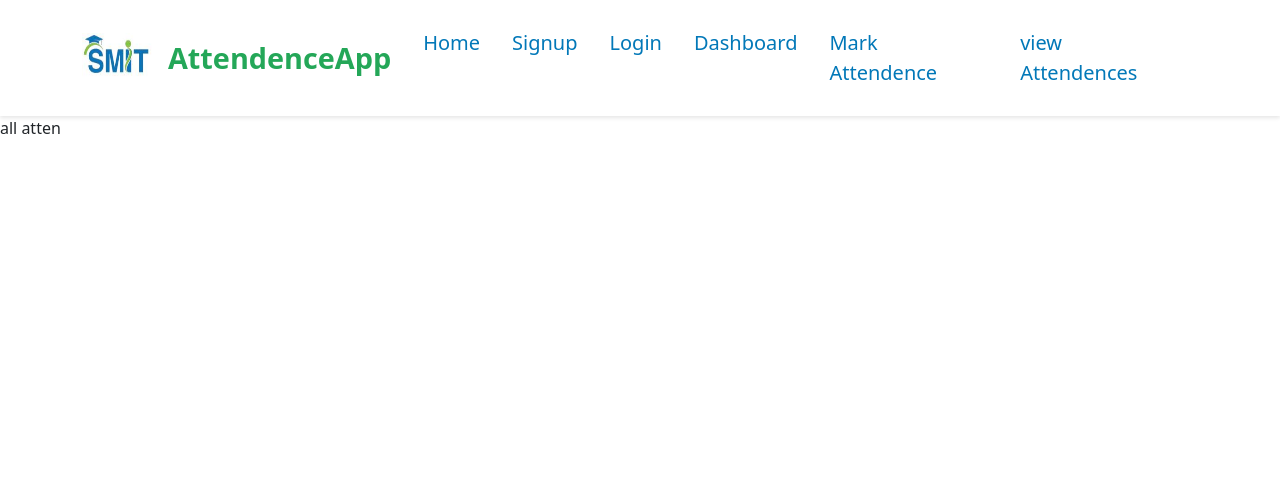
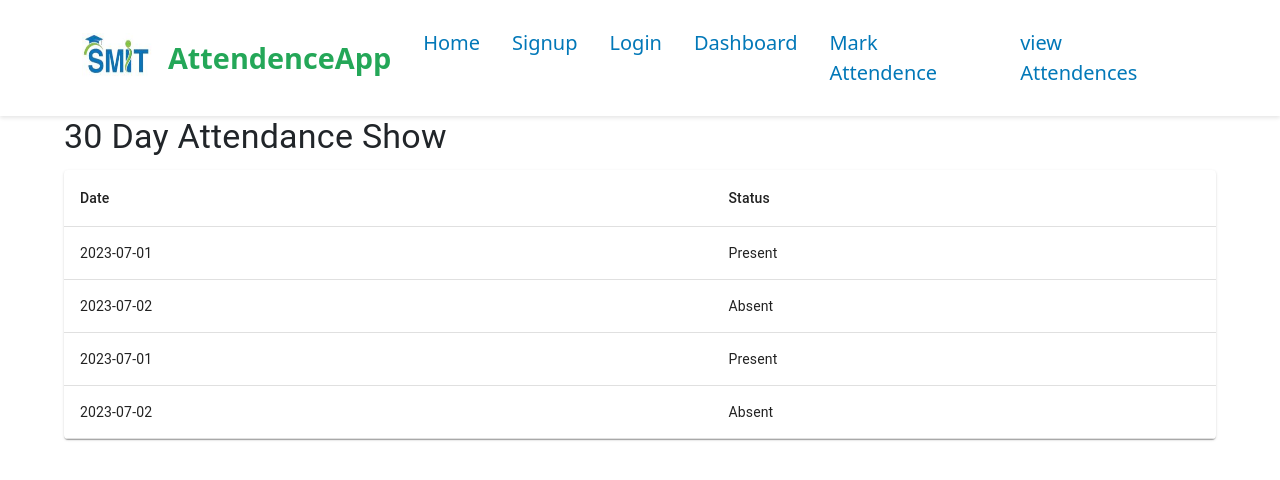
Before and after one commit to javariyafatima1/Attendence-final, a React (Create React App) app in the folder frontend/: page /allatten in a window 1280 px wide. Shown: the top 480 px of the page. Built offline with nearby package versions, Linux system fonts and the light colour scheme.

Commit message:
allattendence

```diff
--- a/frontend/src/components/AllAtten.js
+++ b/frontend/src/components/AllAtten.js
@@ -3,9 +3,40 @@ import { Container, Typography, Table, TableBody, TableCell, TableContainer, Tab
 
 const AllAtten = () => {
     const [attendance, setAttendance] = useState([]);
+    useEffect(() => {
+        setAttendance([
+          { date: '2023-07-01', status: 'Present' },
+          { date: '2023-07-02', status: 'Absent' },
+          { date: '2023-07-01', status: 'Present' },
+          { date: '2023-07-02', status: 'Absent' },
+        ]);
+      }, []);
   return (
     <div>
-      all atten
+        <Container>
+      <Typography variant="h4" gutterBottom> 30 Day Attendance Show</Typography>
+      <TableContainer component={Paper}>
+        <Table>
+          <TableHead>
+            <TableRow>
+              <TableCell>Date</TableCell>
+              <TableCell>Status</TableCell>
+            </TableRow>
+          </TableHead>
+          <TableBody>
+          {attendance.map((item, index) => (
+              <TableRow key={index}>
+                <TableCell >{item.date}</TableCell>
+                <TableCell className={item.status === 'Absent' ? 'absent' : ''}>
+                  {item.status}
+                </TableCell>
+              </TableRow>
+            ))}
+          </TableBody>
+        </Table>
+      </TableContainer>
+    </Container>
+
     </div>
   );
 }
```
